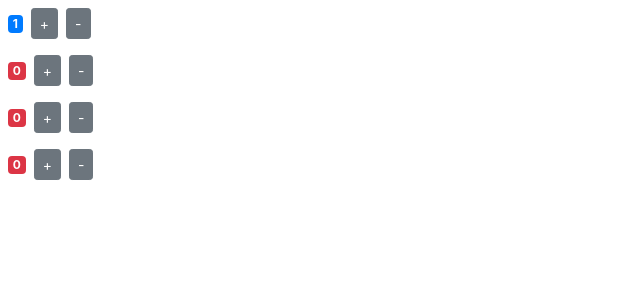
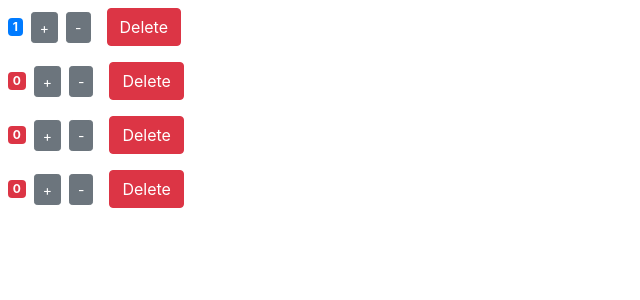
Before and after one commit to jwabend/counter, a React (Create React App) app: page / in a window 1280 px wide. Shown: the top 300 px of the page, without its empty margins (0-640 px from the left). Built offline with nearby package versions, Linux system fonts and the light colour scheme.

Commit message:
added delete function

```diff
--- a/src/components/counter.jsx
+++ b/src/components/counter.jsx
@@ -1,12 +1,11 @@
-import { toHaveAccessibleDescription } from '@testing-library/jest-dom/dist/matchers';
+//import { toHaveAccessibleDescription } from '@testing-library/jest-dom/dist/matchers';
 import React, { Component } from 'react';
 
 class Counter extends Component
 {
     state = {
-        count: this.props.value,
-        tags: ['tag1', 'tag2' , 'tag3']
-        //imageURL: 'https://picsum.photos/200'
+        count: this.props.counter.value,
+
     };
 
     styles = {
@@ -37,6 +36,9 @@
         }
     };
 
+    //onDelete = () => this.setState({count: this.state.count = 0})
+
+
     render()
     {
 
@@ -44,6 +46,7 @@
             <span className={this.getBadgeClasses()}>{this.formatCount()}</span>
             <button onClick={this.handleIncrement} className="btn btn-secondary btn-sm">+</button>
             <button onClick={this.handleDecrement} className="btn btn-secondary m-2 btn-sm">-</button>
+            <button onClick={() => this.props.onDelete(this.props.counter.id)} className = "btn btn-secondary m-2 btn-md btn-danger">Delete</button>
             </div>);
     };
 
@@ -57,7 +60,6 @@
     formatCount()
     {
         const {count}= this.state;
-        const x = <h1>zero</h1>;
         return count === 0 ? 0 : count;
     };
 
--- a/src/components/counters.jsx
+++ b/src/components/counters.jsx
@@ -12,12 +12,17 @@
             {id: 4, value: 0}
         ]
      };
+
+    handleDelete = counterId =>{
+        const counters = this.state.counters.filter(c => c.id !== counterId);
+        this.setState({counters});
+    };
     render()
     {
         return (
             <div>
                 {this.state.counters.map(counter => (
-                    <Counter key={counter.id} value={counter.value} id={counter.id}/>
+                    <Counter key={counter.id} onDelete={this.handleDelete} counter={counter}/>
                 ))}
             </div>
         );
```
Also changed, not shown: 1 other file (tests, documents, lock files or other folders).
